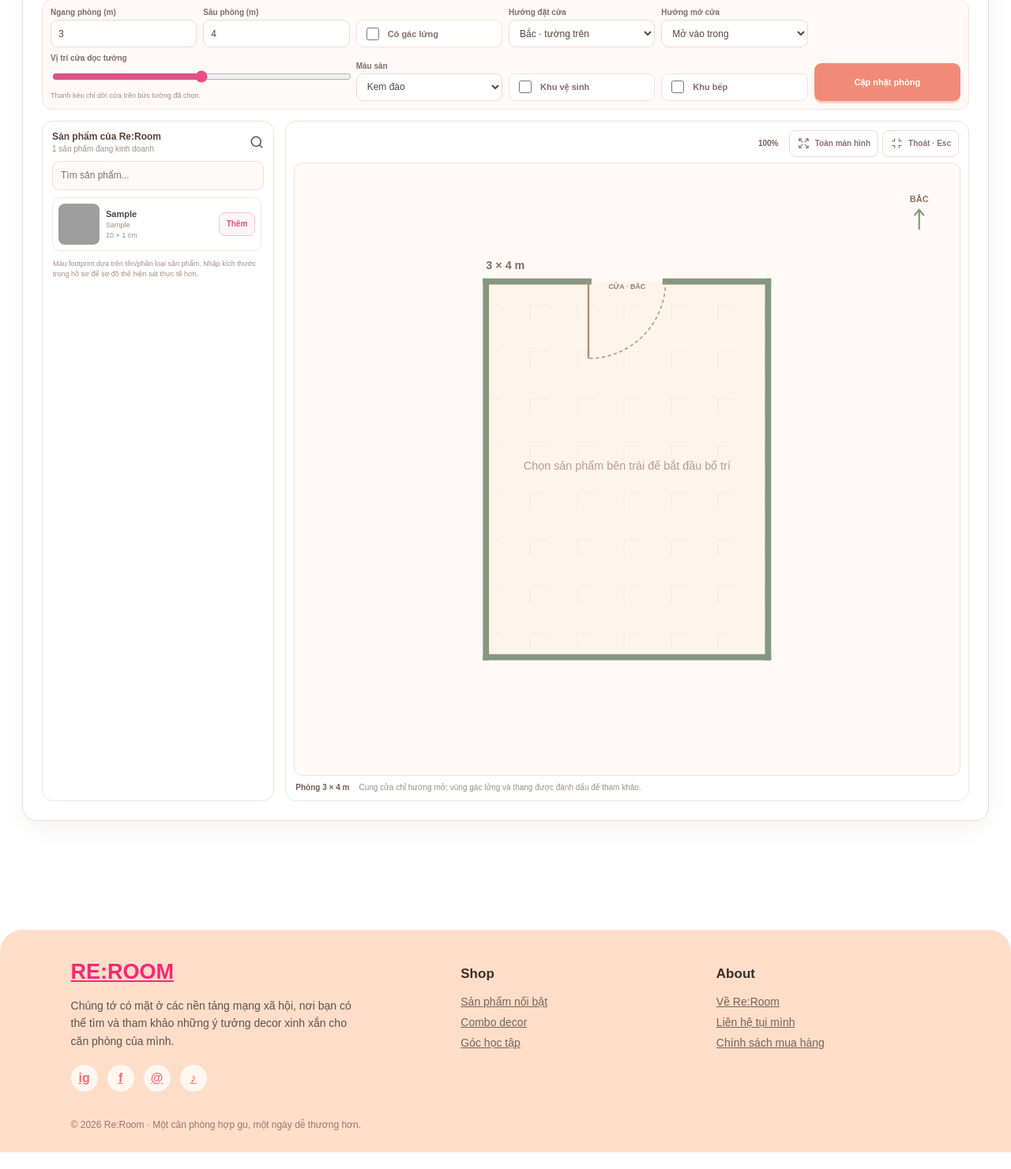
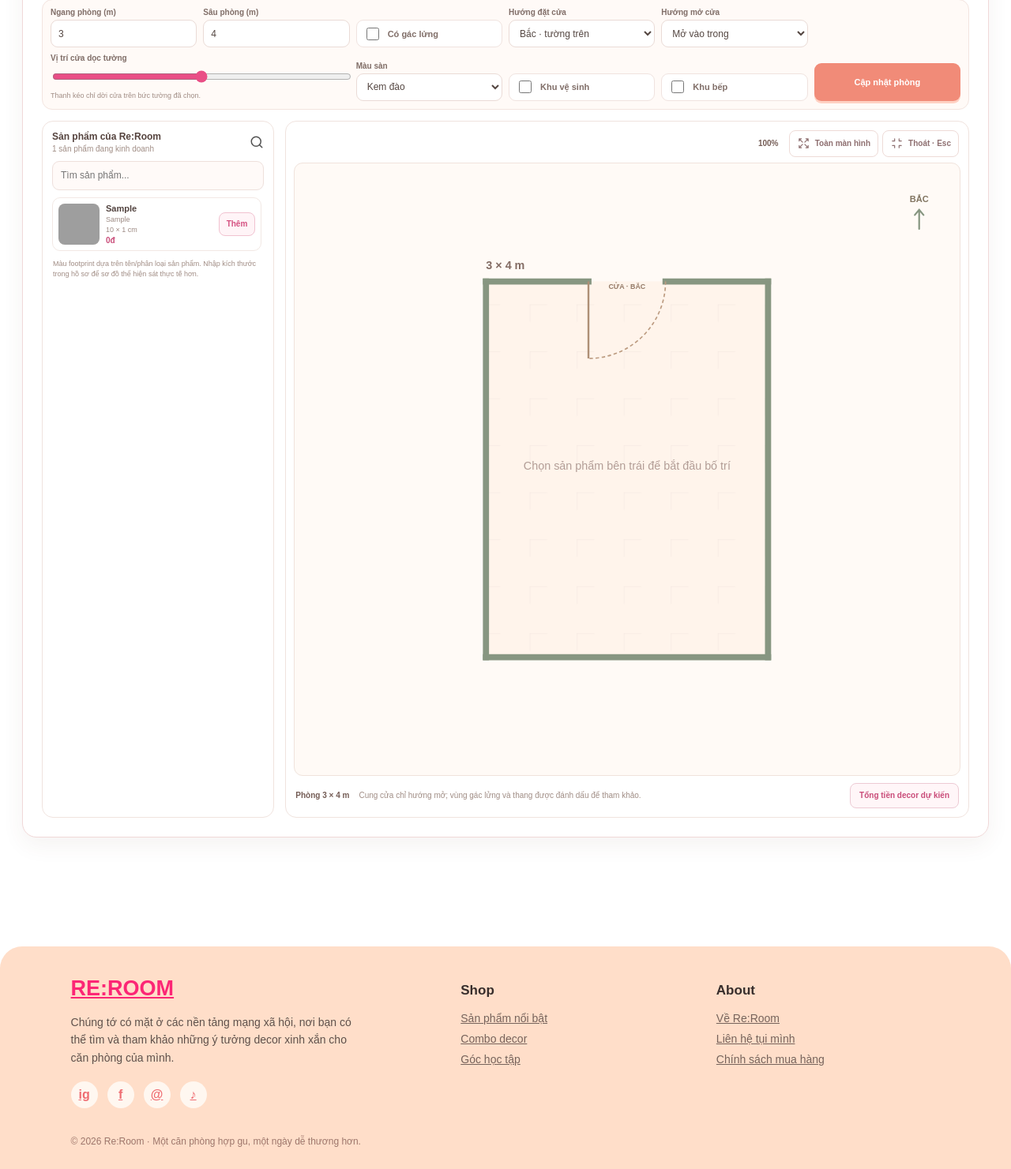
Before and after one commit to YenLinh-artist/Reroomy_Project, a Django app: page /phong-mau/ in a window 1280 px wide. Shown: the part 1338-2819 px from the top of the page at 79% size. Before the commit the page ends 2798 px from the top, so only its background shows below. Run offline with Django 5.2, Linux system fonts and the light colour scheme; tables that the repository leaves empty hold one stand-in row (values such as "Sample post"); some web fonts are replaced; grey boxes are pictures that could not be loaded.

Commit message:
cập nhật tính tiền decor

```diff
--- a/store/static/store/room-planner.css
+++ b/store/static/store/room-planner.css
@@ -21,6 +21,7 @@
 .room-picker-photo{width:52px;height:52px;overflow:hidden;border-radius:8px;background:#fff3ee}
 .room-picker-photo img{display:block;width:100%;height:100%;object-fit:cover}
 .room-picker-copy{min-width:0;display:grid;gap:3px}.room-picker-copy strong{overflow:hidden;color:#51423e;font-size:11px;text-overflow:ellipsis;white-space:nowrap}.room-picker-copy small{overflow:hidden;color:#9c8982;font-size:9px;text-overflow:ellipsis;white-space:nowrap}
+.room-picker-copy .room-picker-price{color:#c94c79;font-size:10px;font-weight:700}
 .room-add-button{min-height:30px;padding:0 9px;border:1px solid #f1c2d0;border-radius:8px;background:#fff4f7;color:#d45080;font:700 10px var(--font-body,Arial,sans-serif);cursor:pointer;transition:background .16s,color .16s}
 .room-add-button:hover{background:#e94e86;color:white}
 .room-picker-empty{display:grid;gap:6px;padding:24px 12px;text-align:center;color:#9c8982;font-size:11px;line-height:1.5}
@@ -53,6 +54,15 @@
 .room-plan-footer>span:first-child{color:#745c55;font-weight:700}
 .room-plan-footer button{margin-left:auto;min-height:32px;padding:0 11px;border:1px solid #edcad4;border-radius:8px;background:#fff6f8;color:#c94c79;font:700 10px var(--font-body,Arial,sans-serif);cursor:pointer}
 .room-plan-footer button:hover{background:#e94e86;color:#fff}
+.room-budget-tools{position:relative;display:flex;align-items:center;justify-content:flex-end;margin-left:auto}
+.room-plan-footer .room-budget-tools>button{margin-left:0;white-space:nowrap}
+.room-budget-panel{position:absolute;right:0;bottom:calc(100% + 8px);z-index:8;width:min(360px,88vw);padding:13px 15px;border:1px solid #efdadf;border-radius:13px;background:#fff;box-shadow:0 12px 32px #563b3224;color:#66544f}
+.room-budget-panel[hidden]{display:none}
+.room-budget-panel>strong{display:block;margin-bottom:8px;color:#c94c79;font-size:13px}
+.room-budget-panel ul{display:grid;gap:7px;max-height:180px;overflow:auto;margin:0;padding:0;list-style:none}
+.room-budget-panel li{display:flex;justify-content:space-between;gap:12px;color:#796762;font-size:10px;line-height:1.4}
+.room-budget-panel li strong{flex:none;color:#51423e;font-size:10px}
+.room-budget-panel>small{display:block;margin-top:9px;color:#a08c84;font-size:9px;line-height:1.4}
 @media(max-width:950px){.room-planner-layout{grid-template-columns:1fr}.room-picker-list{grid-template-columns:repeat(2,minmax(0,1fr));max-height:280px}}
 @media(max-width:620px){.room-planner-card .room-controls{grid-template-columns:1fr 1fr}.room-planner-card .room-controls label:nth-child(6),.room-planner-card .room-controls label:nth-last-child(2),.room-planner-card .room-controls button{grid-column:1/-1}.room-picker-list{grid-template-columns:1fr;max-height:260px}.room-plan-toolbar{align-items:flex-start;flex-direction:column}.room-plan-toolbar>div{width:100%}.room-plan-toolbar button{flex:1}.room-plan-footer{align-items:flex-start;flex-direction:column}.room-plan-footer button{margin-left:0}}
 .room-fullscreen-controls{display:none}
@@ -119,3 +129,5 @@
 .room-planner-layout.is-fullscreen .room-controls>label:nth-child(7){grid-column:span 2}
 @media(max-width:900px){.room-planner-layout.is-fullscreen .room-controls{grid-template-columns:repeat(4,minmax(0,1fr))}.room-planner-layout.is-fullscreen .room-controls>label:nth-child(7){grid-column:span 2}}
 @media(max-width:620px){.room-planner-layout.is-fullscreen .room-controls{grid-template-columns:repeat(2,minmax(0,1fr))}.room-planner-layout.is-fullscreen .room-controls>label:nth-child(7),.room-planner-layout.is-fullscreen .room-controls>button{grid-column:1/-1}}
+.room-planner-layout.is-fullscreen .room-plan-footer .room-plan-hint{max-width:52%;text-align:right}
+@media(max-width:620px){.room-plan-footer .room-budget-tools{width:100%;margin-left:0;justify-content:flex-start}.room-planner-layout.is-fullscreen .room-plan-footer .room-plan-hint{display:none}}
--- a/store/static/store/rooms.js
+++ b/store/static/store/rooms.js
@@ -14,6 +14,10 @@
   const fullscreenToggle=document.getElementById('roomFullscreenToggle');
   const fullscreenClose=document.getElementById('roomFullscreenClose');
   const zoomLevel=document.getElementById('roomZoomLevel');
+  const budgetToggle=document.getElementById('roomBudgetToggle');
+  const budgetPanel=document.getElementById('roomBudgetPanel');
+  const budgetTotal=document.getElementById('roomBudgetTotal');
+  const budgetBreakdown=document.getElementById('roomBudgetBreakdown');
   const roomWidthInput=form.elements.width,roomDepthInput=form.elements.depth;
   const paletteInput=form.elements.palette;
   const loftInput=form.elements.loft,doorSideInput=form.elements.doorSide;
@@ -22,12 +26,23 @@
   const loftSideInput=form.elements.loftSide,loftDirectionField=document.getElementById('roomLoftDirectionField');
   const ns='http://www.w3.org/2000/svg';
   let roomWidth=Number(roomWidthInput.value)||3,roomDepth=Number(roomDepthInput.value)||4;
-  let objects=[],selectedId=null,frame=null,drag=null,zoom=1,plannerPlaceholder=null;
+  let objects=[],selectedId=null,frame=null,drag=null,zoom=1,plannerPlaceholder=null,budgetExpanded=false;
   const zones={bathroom:null,kitchen:null};
   const normalize=value=>String(value||'').normalize('NFD').replace(/\p{Diacritic}/gu,'').toLowerCase();
   const swatches=[[/xanh\s*duong|xanh\s*bien/,'#9ab7d2'],[/xanh\s*reu/,'#a7b28d'],[/xanh\s*la/,'#a8bd9e'],[/(^|\s)trang($|\s)/,'#f4eee8'],[/kem/,'#edcfaa'],[/(^|\s)be($|\s)/,'#d9bd9e'],[/vang/,'#e8cf84'],[/hong/,'#e8a9b8'],[/mau\s*do|do\s*tuoi/,'#d9847b'],[/nau/,'#9d7964'],[/(^|\s)den($|\s)/,'#777274'],[/caro/,'#caa899'],[/xanh/,'#9ab7bd']];
   function productColor(hint,name){const value=normalize(hint+' '+name);for(const [pattern,color] of swatches){if(pattern.test(value))return color}let hash=0;for(const char of value)hash=(hash*31+char.charCodeAt(0))|0;return ['#e8b5bb','#b9c8b2','#d9c2a4','#b9c4d7','#dfb6d0','#b8d0cd'][Math.abs(hash)%6]}
   function node(tag,attrs={}){const result=document.createElementNS(ns,tag);Object.entries(attrs).forEach(([key,value])=>result.setAttribute(key,String(value)));return result}
+  function formatMoney(value){return new Intl.NumberFormat('vi-VN',{maximumFractionDigits:0}).format(Number(value)||0)+' ₫'}
+  function updateBudgetPanel(){
+    if(!budgetExpanded)return;
+    const groups=new Map();
+    objects.forEach(item=>{const key=item.name+'|'+item.price;const group=groups.get(key)||{name:item.name,price:item.price,quantity:0};group.quantity+=1;groups.set(key,group)});
+    const total=objects.reduce((sum,item)=>sum+(Number(item.price)||0),0);
+    budgetTotal.textContent='Tạm tính '+formatMoney(total)+' · '+objects.length+' món';
+    budgetBreakdown.replaceChildren();
+    if(!groups.size){const empty=document.createElement('li');empty.textContent='Thêm sản phẩm vào sơ đồ để xem bảng kê.';budgetBreakdown.append(empty);return}
+    groups.forEach(group=>{const row=document.createElement('li'),name=document.createElement('span'),price=document.createElement('strong');name.textContent=group.name+' × '+group.quantity;price.textContent=formatMoney(group.price*group.quantity);row.append(name,price);budgetBreakdown.append(row)});
+  }
   function updateZoom(){const width=760/zoom,height=700/zoom;svg.setAttribute('viewBox',`${(760-width)/2} ${(700-height)/2} ${width} ${height}`);zoomLevel.textContent=`${Math.round(zoom*100)}%`}
   function setFullscreen(enabled){
     plannerLayout.classList.toggle('is-fullscreen',enabled);document.body.classList.toggle('room-plan-layout-open',enabled);
@@ -141,8 +156,9 @@
     if(!objects.length){const empty=node('text',{x:frame.x+frame.width/2,y:frame.y+frame.depth/2,fill:'#b29d96','font-size':13,'font-family':'sans-serif','text-anchor':'middle'});empty.textContent='Chọn sản phẩm bên trái để bắt đầu bố trí';objectLayer.append(empty)}
     objects.forEach(item=>drawObject(item));
     const selected=objects.find(item=>item.id===selectedId);
-    selectionLabel.textContent=selected?selected.name+(selected.estimated?' · kích thước tạm tính':'')+' · '+Math.round(selected.width*100)+' × '+Math.round(selected.depth*100)+' cm':'Chọn món đồ trong danh sách';
+    selectionLabel.textContent=selected?selected.name+(selected.estimated?' · kích thước tạm tính':'')+' · '+Math.round(selected.width*100)+' × '+Math.round(selected.depth*100)+' cm · '+formatMoney(selected.price):'Chọn món đồ trong danh sách';
     rotateButton.disabled=!selected;removeButton.disabled=!selected;
+    updateBudgetPanel();
   }
   function drawObject(item){
     const x=frame.x+item.x*frame.scale,y=frame.y+item.y*frame.scale,w=item.width*frame.scale,h=item.depth*frame.scale;
@@ -192,7 +208,7 @@
   document.querySelectorAll('[data-add-room-product]').forEach(button=>button.addEventListener('click',()=>{
     const rawWidth=(Number(button.dataset.width)||70)/100,rawDepth=(Number(button.dataset.depth)||55)/100;
     const width=Math.min(rawWidth,Math.max(.2,roomWidth-.16)),depth=Math.min(rawDepth,Math.max(.2,roomDepth-.16)),position=findPosition(width,depth);
-    const item={id:Date.now().toString(36)+Math.random().toString(36).slice(2,7),name:button.dataset.name||'Sản phẩm',category:button.dataset.category||'',colorHint:button.dataset.color||'',color:productColor(button.dataset.color,button.dataset.name),topView:button.dataset.topView||'',rotation:0,width,depth,x:position.x,y:position.y,estimated:button.dataset.estimated==='true'};
+    const item={id:Date.now().toString(36)+Math.random().toString(36).slice(2,7),name:button.dataset.name||'Sản phẩm',category:button.dataset.category||'',colorHint:button.dataset.color||'',color:productColor(button.dataset.color,button.dataset.name),topView:button.dataset.topView||'',price:Math.max(0,Number(button.dataset.price)||0),rotation:0,width,depth,x:position.x,y:position.y,estimated:button.dataset.estimated==='true'};
     objects.push(item);selectedId=item.id;drawPlan();
   }));
   document.getElementById('roomProductSearch')?.addEventListener('input',event=>{const query=normalize(event.target.value);document.querySelectorAll('[data-room-product]').forEach(item=>item.hidden=!normalize(item.dataset.search).includes(query))});
@@ -205,6 +221,7 @@
   rotateButton.addEventListener('click',()=>{const item=objects.find(value=>value.id===selectedId);if(!item)return;[item.width,item.depth]=[item.depth,item.width];item.rotation=item.rotation===90?0:90;const pad=.06;item.x=Math.max(pad,Math.min(item.x,roomWidth-pad-item.width));item.y=Math.max(pad,Math.min(item.y,roomDepth-pad-item.depth));drawPlan()});
   removeButton.addEventListener('click',()=>{objects=objects.filter(item=>item.id!==selectedId);selectedId=null;drawPlan()});
   document.getElementById('clearRoomPlan').addEventListener('click',()=>{objects=[];selectedId=null;drawPlan()});
+  budgetToggle.addEventListener('click',()=>{budgetExpanded=!budgetExpanded;budgetPanel.hidden=!budgetExpanded;budgetToggle.setAttribute('aria-expanded',String(budgetExpanded));updateBudgetPanel()});
   document.getElementById('roomPlanExport').addEventListener('click',()=>{const copy=svg.cloneNode(true);copy.setAttribute('xmlns',ns);copy.setAttribute('width','1520');copy.setAttribute('height','1400');copy.setAttribute('viewBox','0 0 760 700');const styles=node('style');styles.textContent='.room-wall{stroke:#879681;stroke-width:7;stroke-linecap:square;fill:none}.room-door-leaf{stroke:#ae8f76;stroke-width:2.2;fill:none}.room-door-arc{stroke:#bc9b80;stroke-width:1.5;stroke-dasharray:4 3;fill:none}.room-loft-area{fill:#c8aa8b;fill-opacity:.23;stroke:#ac9278;stroke-width:1.5;stroke-dasharray:7 5}.room-zone{stroke:#b7c7bb;stroke-width:1.5}.room-zone-label{fill:#817460;font:700 7px sans-serif;text-anchor:middle}.room-structure-label{fill:#817460;font:700 11px sans-serif;letter-spacing:.06em;text-anchor:middle}.room-door-label{fill:#967b68;font:600 8px sans-serif;text-anchor:middle}.room-compass text{fill:#817460;font:700 10px sans-serif;text-anchor:middle}.room-compass path{fill:none;stroke:#879681;stroke-width:2;stroke-linecap:round;stroke-linejoin:round}';copy.insertBefore(styles,copy.firstChild);const xml=new XMLSerializer().serializeToString(copy);const url=URL.createObjectURL(new Blob([xml],{type:'image/svg+xml;charset=utf-8'}));const link=document.createElement('a');link.href=url;link.download='reroom-so-do-phong.svg';link.click();URL.revokeObjectURL(url)});
   document.querySelectorAll('.room-filters button').forEach(button=>button.addEventListener('click',()=>{document.querySelectorAll('.room-filters button').forEach(other=>other.classList.toggle('active',other===button));const filter=normalize(button.dataset.filter),terms={ngu:['ngu','chan','goi','giuong'],hoc:['hoc','ban','den'],'thu gian':['thu gian','sofa','ghe']}[filter]||[filter];document.querySelectorAll('#roomProducts .product-card').forEach(card=>card.hidden=filter!=='all'&&!terms.some(term=>normalize(card.dataset.category).includes(term)))}));
   updateZoom();drawPlan();
--- a/store/templates/store/rooms.html
+++ b/store/templates/store/rooms.html
@@ -63,8 +63,8 @@
           {% for item in room_products %}
             <article class="room-picker-item" data-room-product data-search="{{ item.name|lower }} {{ item.category|lower }} {{ item.room_color_hint|lower }}">
               <div class="room-picker-photo">{% if item.image_url %}<img src="{{ item.image_url }}" alt="">{% else %}<img src="{{ item.icon_url }}" alt="">{% endif %}</div>
-              <div class="room-picker-copy"><strong>{{ item.name }}</strong><small>{{ item.category }}</small><small>{% if item.room_dimensions_estimated %}Kích thước tạm tính{% else %}{{ item.room_width_cm|floatformat:0 }} × {{ item.room_depth_cm|floatformat:0 }} cm{% endif %}</small></div>
-              <button type="button" class="room-add-button" data-add-room-product data-name="{{ item.name }}" data-category="{{ item.category }}" data-color="{{ item.room_color_hint }}" data-width="{{ item.room_width_cm }}" data-depth="{{ item.room_depth_cm }}" data-estimated="{{ item.room_dimensions_estimated|yesno:'true,false' }}" data-top-view="{{ item.room_top_view_url }}">Thêm</button>
+              <div class="room-picker-copy"><strong>{{ item.name }}</strong><small>{{ item.category }}</small><small>{% if item.room_dimensions_estimated %}Kích thước tạm tính{% else %}{{ item.room_width_cm|floatformat:0 }} × {{ item.room_depth_cm|floatformat:0 }} cm{% endif %}</small><small class="room-picker-price">{{ item.price_text }}</small></div>
+              <button type="button" class="room-add-button" data-add-room-product data-name="{{ item.name }}" data-category="{{ item.category }}" data-color="{{ item.room_color_hint }}" data-width="{{ item.room_width_cm }}" data-depth="{{ item.room_depth_cm }}" data-price="{{ item.price|default:0 }}" data-estimated="{{ item.room_dimensions_estimated|yesno:'true,false' }}" data-top-view="{{ item.room_top_view_url }}">Thêm</button>
             </article>
           {% empty %}
             <div class="room-picker-empty"><strong>Chưa có sản phẩm để bố trí</strong><span>Sản phẩm đang kinh doanh sẽ xuất hiện ở đây sau khi được thêm vào kho.</span></div>
@@ -99,7 +99,7 @@
             <g id="roomPlanObjects"></g>
           </svg>
         </div>
-        <div class="room-plan-footer"><span id="roomPlanDimensions">Phòng 3 × 4 m</span><span>Cung cửa chỉ hướng mở; vùng gác lửng và thang được đánh dấu để tham khảo.</span></div>
+        <div class="room-plan-footer"><span id="roomPlanDimensions">Phòng 3 × 4 m</span><span class="room-plan-hint">Cung cửa chỉ hướng mở; vùng gác lửng và thang được đánh dấu để tham khảo.</span><div class="room-budget-tools"><div class="room-budget-panel" id="roomBudgetPanel" role="status" aria-live="polite" hidden><strong id="roomBudgetTotal"></strong><ul id="roomBudgetBreakdown"></ul><small>Ước tính theo giá niêm yết, chưa tính ưu đãi và phí vận chuyển.</small></div><button id="roomBudgetToggle" type="button" aria-expanded="false" aria-controls="roomBudgetPanel">Tổng tiền decor dự kiến</button></div></div>
       </div>
     </div>
   </section>
```
